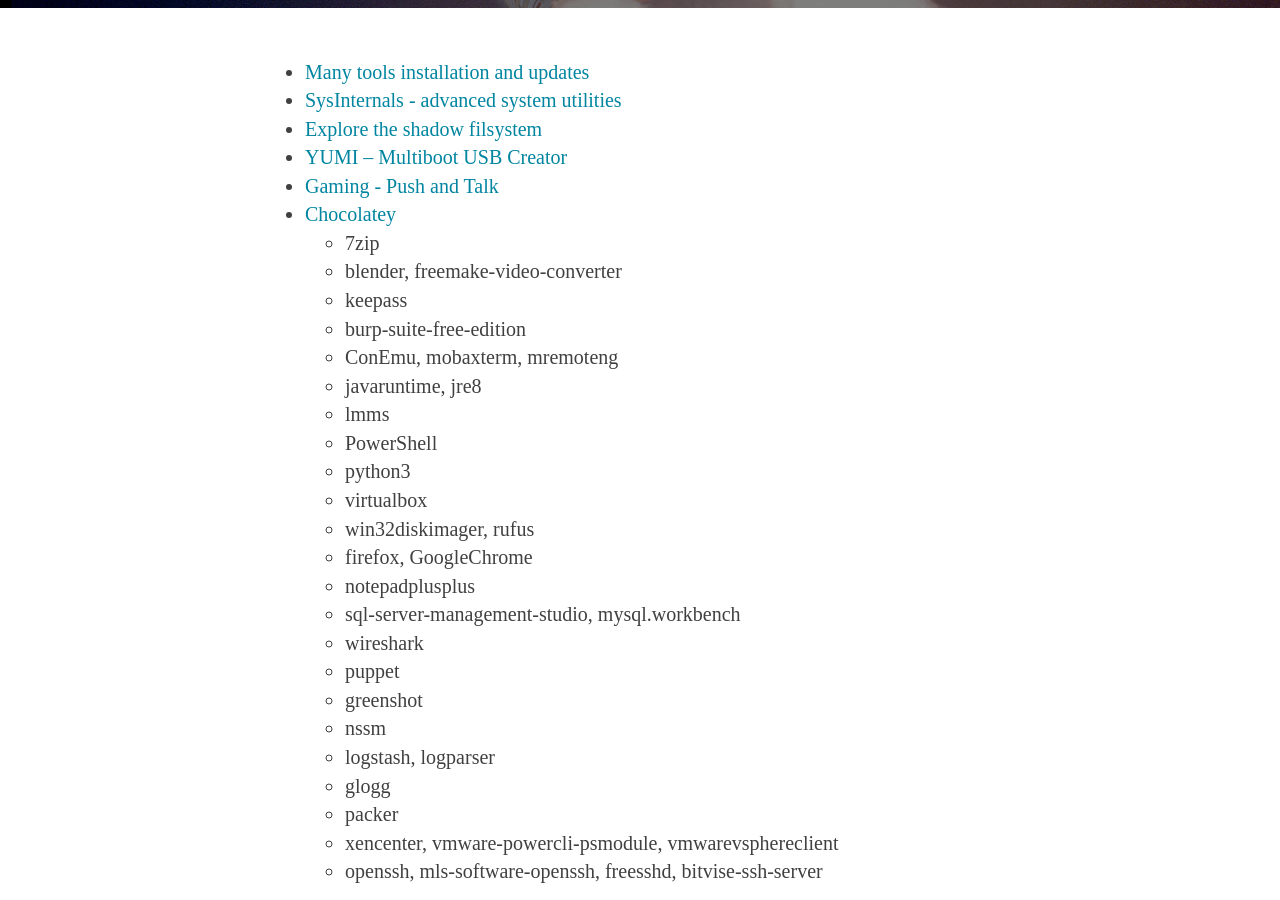
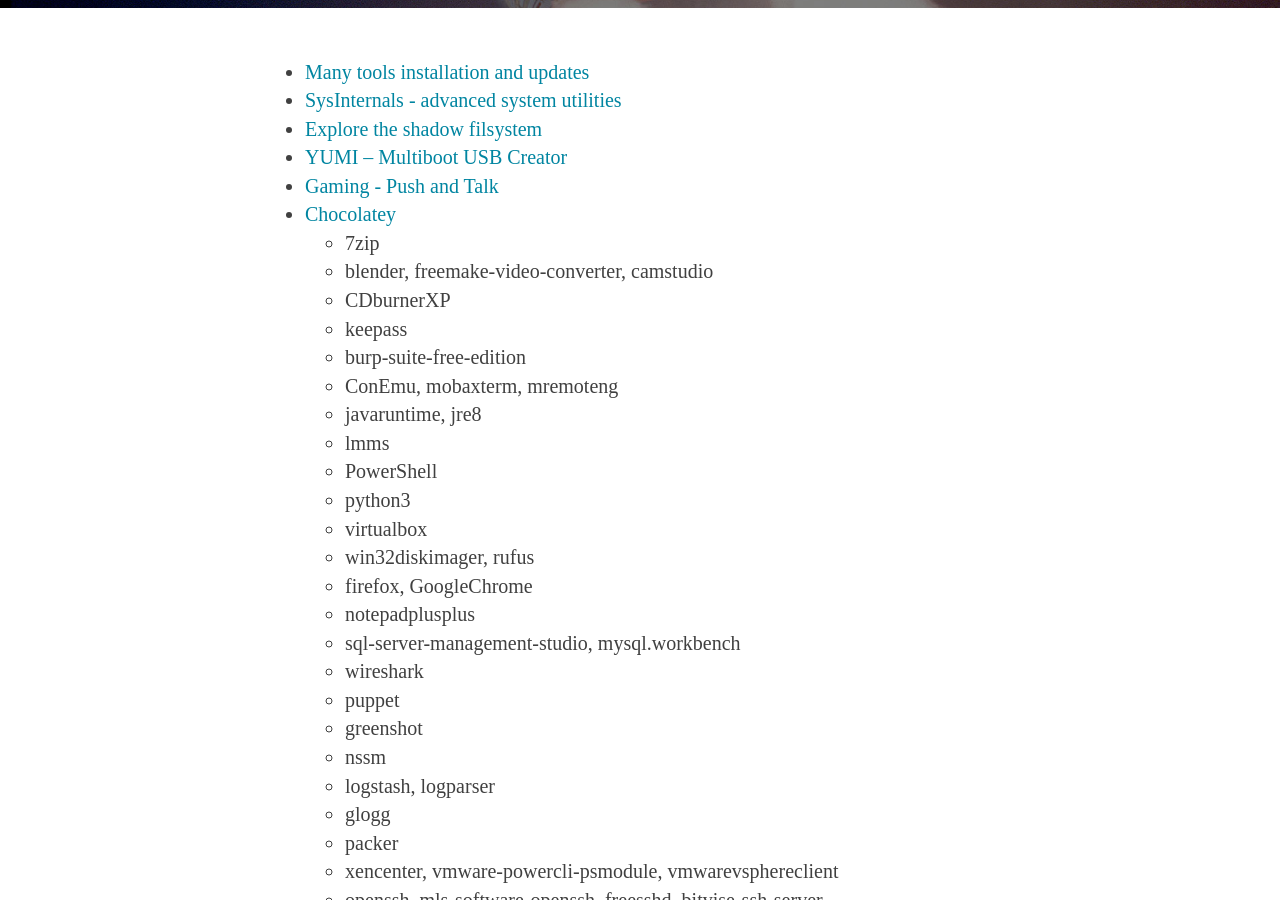
Before and after one commit to clysel/christian.lysel.net, a Jekyll site: the page built from _posts/2017-01-11-windows-tools.markdown, in a window 1280 px wide and 900 px high, scrolled down 405 px. Built offline with Jekyll 4.4.1, drawn with Linux system fonts in a browser that asks for light colours.

Commit message:
Update 2017-01-11-windows-tools.markdown

```diff
--- a/_posts/2017-01-11-windows-tools.markdown
+++ b/_posts/2017-01-11-windows-tools.markdown
@@ -11,7 +11,8 @@
   * [Gaming - Push and Talk](http://www.pushtotalk.nu/)
   * [Chocolatey](https://chocolatey.org/)
     * 7zip
-    * blender, freemake-video-converter
+    * blender, freemake-video-converter, camstudio
+    * CDburnerXP
     * keepass
     * burp-suite-free-edition
     * ConEmu, mobaxterm, mremoteng
```
